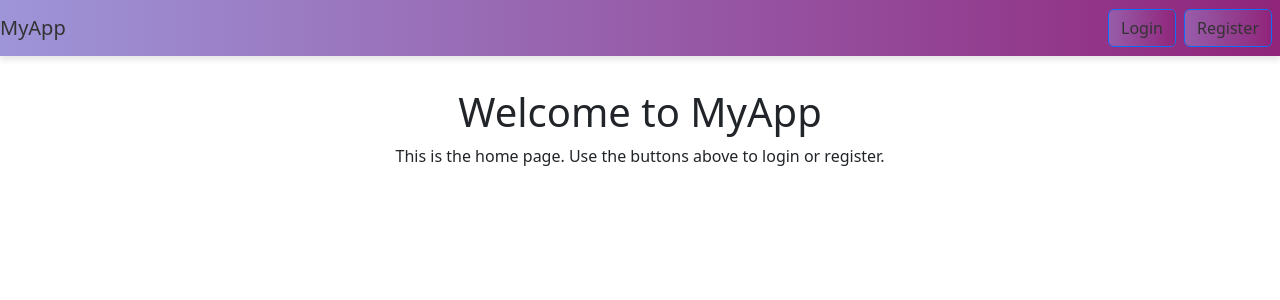
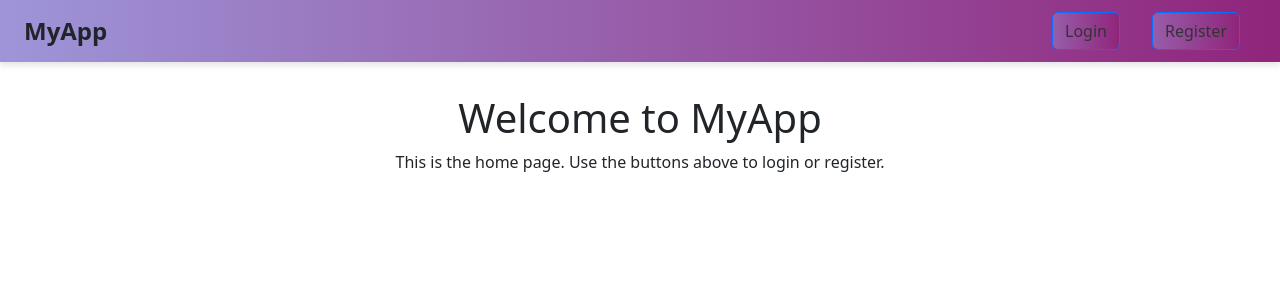
Before and after one commit to rdevang71/yt-full-stack, a React (Create React App) app in the folder frontend/: page / in a window 1280 px wide. Shown: the top 300 px of the page. Built offline with nearby package versions, Linux system fonts and the light colour scheme; no server answers.

Commit message:
feat: update App and Navbar components to manage user state and improve avatar handling

```diff
--- a/frontend/src/App.js
+++ b/frontend/src/App.js
@@ -7,20 +7,22 @@ import Register from "./components/Auth/Register.js";
 import Profile from "./components/Navbar/profile.js";
 import Login from "./components/Auth/Login.js";
 import "./App.css";
-import { getCurrentUser } from "./api/auth.js"; // assuming this is where auth.js is
+import { getCurrentUser } from "./api/auth.js";
 
 function App() {
   const location = useLocation();
   const [isLoggedIn, setIsLoggedIn] = useState(false);
+  const [user, setUser] = useState(null); // ⭐️ Store user info including avatar
 
-  // Sync login state with backend on initial load
   useEffect(() => {
     const fetchUser = async () => {
       try {
-        await getCurrentUser();
+        const res = await getCurrentUser();
         setIsLoggedIn(true);
+        setUser(res.data.user); // ⭐️ Store user data
       } catch {
         setIsLoggedIn(false);
+        setUser(null); // Clear user on failure
       }
     };
 
@@ -32,7 +34,7 @@ function App() {
       <Navbar
         isLoggedIn={isLoggedIn}
         setIsLoggedIn={setIsLoggedIn}
-        currentPath={location.pathname}
+        user={user} // ⭐️ Pass user to Navbar
       />
       <Routes>
         <Route path="/" element={<Home />} />
@@ -44,7 +46,6 @@ function App() {
           path="/login"
           element={<Login setIsLoggedIn={setIsLoggedIn} />}
         />
-        import Profile from './components/Profile';
         <Route
           path="/profile"
           element={<Profile setIsLoggedIn={setIsLoggedIn} />}
--- a/frontend/src/components/Navbar/navbar.js
+++ b/frontend/src/components/Navbar/navbar.js
@@ -1,23 +1,14 @@
+// src/components/Navbar/navbar.js
 import React, { useEffect, useState } from "react";
 import { Link, useLocation, useNavigate } from "react-router-dom";
 import "./navbar.css";
 
-const Navbar = () => {
-  const [isLoggedIn, setIsLoggedIn] = useState(false);
-  const [user, setUser] = useState(null);
+const Navbar = ({ isLoggedIn, user }) => {
   const [backgroundGradient, setBackgroundGradient] = useState("linear-gradient(90deg, #ffffff, #f8f9fa)");
-
   const location = useLocation();
   const navigate = useNavigate();
 
   useEffect(() => {
-    const isUserLoggedIn = localStorage.getItem("isLoggedIn") === "true";
-    const storedUser = localStorage.getItem("user");
-
-    setIsLoggedIn(isUserLoggedIn);
-    if (storedUser) setUser(JSON.parse(storedUser));
-
-    // Define gradient backgrounds for different routes
     const routeBackgroundMap = {
       "/": "linear-gradient(90deg, #9e95d8ff, #90257bff)",
       "/login": "linear-gradient(90deg, #a2ebd9ff, #1dd1a1)",
@@ -27,12 +18,12 @@ const Navbar = () => {
 
     const newGradient = routeBackgroundMap[location.pathname] || "linear-gradient(90deg, #ffffff, #f8f9fa)";
     setBackgroundGradient(newGradient);
-
-    // Inject CSS variable for use in button animation
     document.documentElement.style.setProperty('--navbar-bg', newGradient);
   }, [location]);
 
-  const handleAvatarClick = () => navigate("/profile");
+  const handleAvatarClick = () => {
+    navigate("/profile");
+  };
 
   const handleLogout = () => {
     localStorage.removeItem("isLoggedIn");
@@ -42,34 +33,41 @@ const Navbar = () => {
 
   return (
     <nav
-      className="navbar"
+      className="navbar d-flex justify-content-between align-items-center px-4 py-2"
       style={{
         background: backgroundGradient,
         transition: "background 0.6s ease-in-out",
       }}
     >
-      <Link to="/" className="navbar-brand">MyApp</Link>
+      <Link to="/" className="navbar-brand fs-4 fw-bold text-dark">MyApp</Link>
 
-      <div>
+      <div className="d-flex align-items-center gap-3">
         {!isLoggedIn ? (
           <>
-            <Link to="/login" className="btn btn-outline-primary me-2">Login</Link>
-            <Link to="/register" className="btn btn-outline-primary me-2">Register</Link>
+            <Link to="/login" className="btn btn-outline-primary">Login</Link>
+            <Link to="/register" className="btn btn-outline-primary">Register</Link>
           </>
         ) : (
+          <>
             <img
-            src={user?.avatar || "https://via.placeholder.com/40"}
+              src={
+                user?.avatar && user.avatar.startsWith("http")
+                  ? user.avatar
+                  : "https://i.pravatar.cc/150?img=68"
+              }
               alt="Avatar"
               onClick={handleAvatarClick}
+              title="Go to Profile"
               style={{
-              width: "40px",
-              height: "40px",
+                width: "42px",
+                height: "42px",
                 borderRadius: "50%",
                 cursor: "pointer",
                 border: "2px solid #333",
                 objectFit: "cover",
               }}
             />
+          </>
         )}
       </div>
     </nav>
```
Lines whose indentation alone changed are shown as unchanged.
